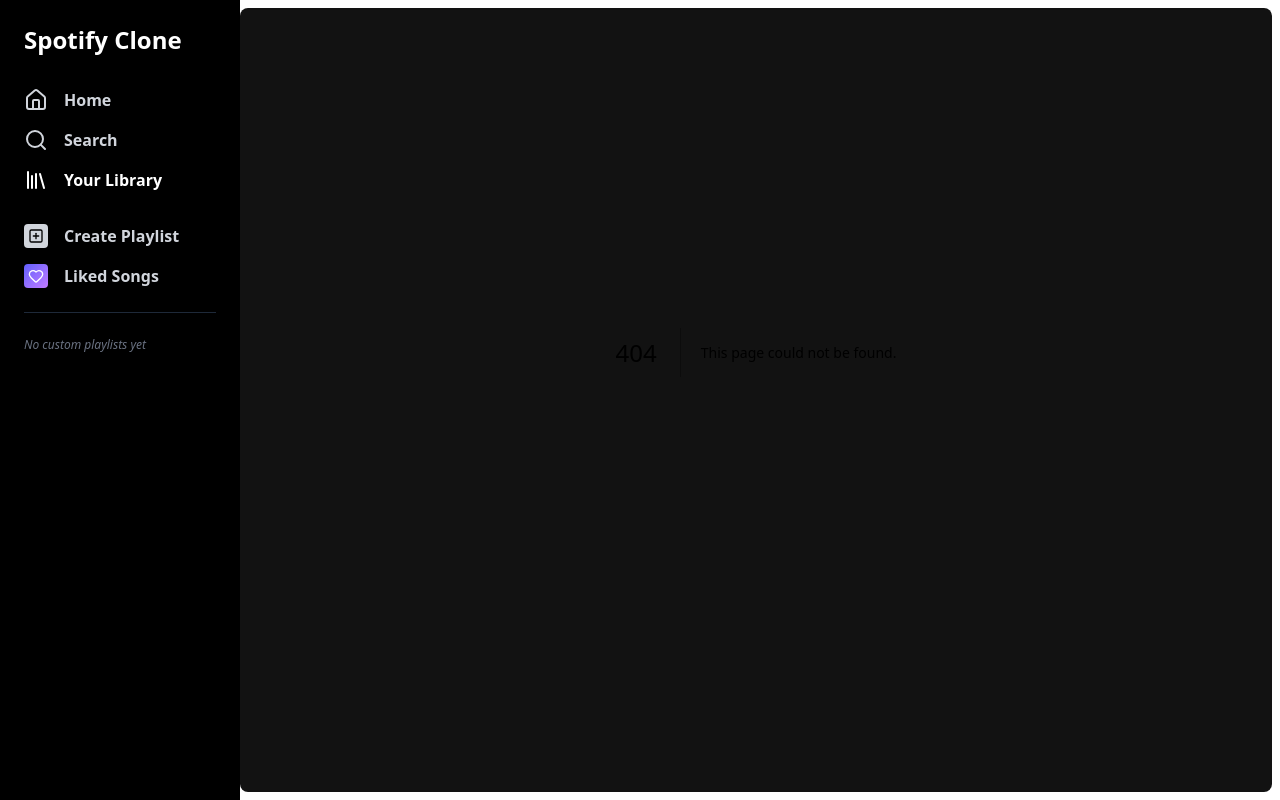
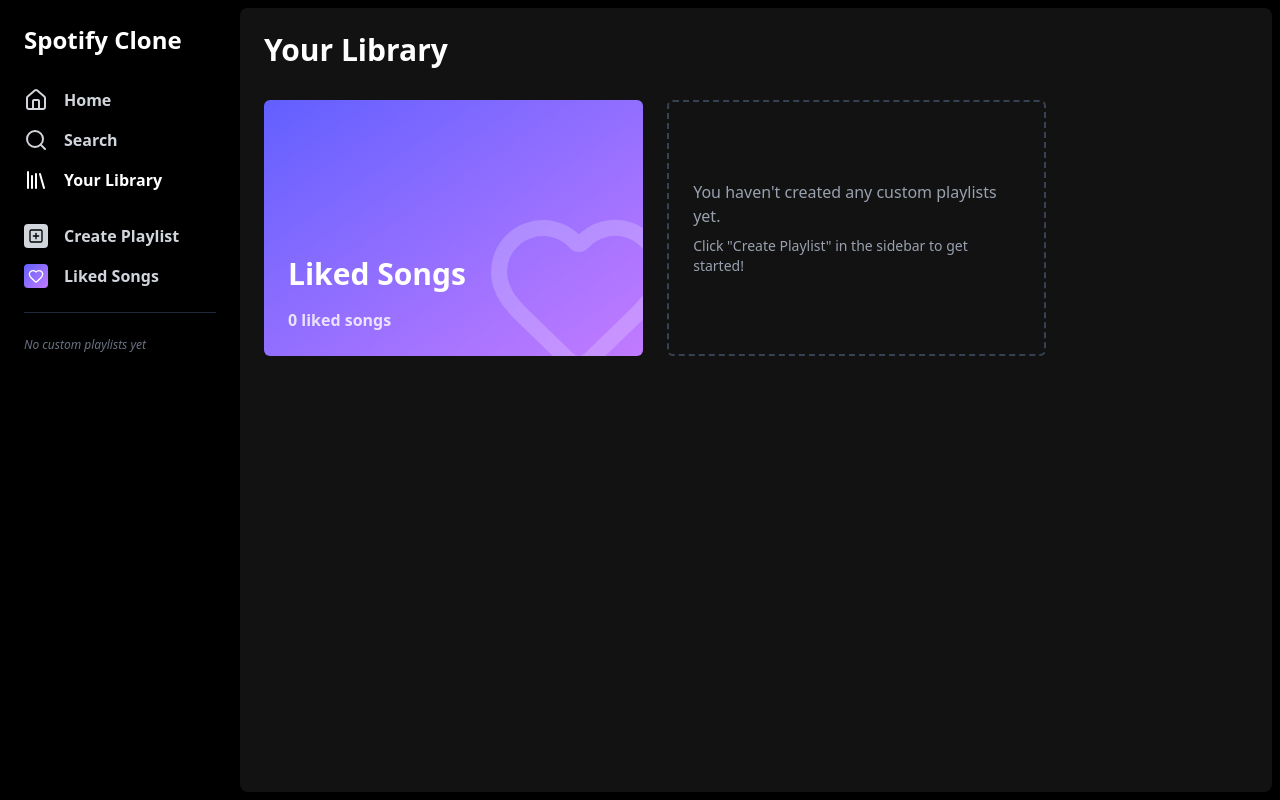
Before and after one commit to xtephani3/simple-Spotify-clone, a Next.js app: page /library in a window 1280 px wide. Before the commit this address had no page. Built offline with nearby package versions, Linux system fonts and the light colour scheme.

Commit message:
fix: resolve 404 on Library page by implementing custom playlist and liked songs grid

```diff
--- /dev/null
+++ b/app/library/page.tsx
@@ -0,0 +1,57 @@
+"use client";
+
+import React from 'react';
+import Link from 'next/link';
+import { useLibraryStore } from '../../store/useLibraryStore';
+import { Heart } from 'lucide-react';
+
+export default function Library() {
+  const { customPlaylists, likedSongs } = useLibraryStore();
+
+  return (
+    <div className="flex-1 overflow-y-auto px-6 pt-6 pb-32 w-full text-white bg-[#121212]">
+      <div className="flex items-center justify-between mb-8">
+        <h1 className="text-3xl font-bold">Your Library</h1>
+      </div>
+
+      <div className="grid grid-cols-2 lg:grid-cols-4 xl:grid-cols-5 gap-6">
+
+        {/* Liked Songs Tile */}
+        <Link
+          href="/liked"
+          className="col-span-2 relative h-64 bg-gradient-to-br from-indigo-500 to-purple-400 rounded-md p-6 flex flex-col justify-end overflow-hidden group hover:scale-[1.02] transition duration-300"
+        >
+          <div className="z-10 relative">
+            <h2 className="text-3xl font-bold mb-4">Liked Songs</h2>
+            <p className="font-semibold text-white/80">{likedSongs.length} liked songs</p>
+          </div>
+          <Heart className="absolute -right-8 -bottom-8 w-48 h-48 text-white opacity-20 group-hover:opacity-30 transition transform group-hover:scale-110" />
+        </Link>
+
+        {/* Custom Playlists */}
+        {customPlaylists.map(playlist => (
+          <Link
+            key={playlist.id}
+            href={`/playlist/${playlist.id}`}
+            className="bg-[#181818] p-4 rounded-md hover:bg-[#282828] transition cursor-pointer group flex flex-col"
+          >
+            <div className="relative w-full aspect-square mb-4 shadow-lg rounded-md overflow-hidden">
+              <img src={playlist.coverUrl} alt={playlist.name} className="w-full h-full object-cover" />
+            </div>
+            <h3 className="font-semibold mb-1 truncate text-white">
+              {playlist.name}
+            </h3>
+            <p className="text-sm text-[#b3b3b3]">By You • {playlist.songs.length} songs</p>
+          </Link>
+        ))}
+
+        {customPlaylists.length === 0 && (
+          <div className="col-span-2 flex items-center justify-center border-2 border-dashed border-gray-700 rounded-md p-6 text-gray-400 h-64 flex-col gap-2">
+            <p>You haven't created any custom playlists yet.</p>
+            <p className="text-sm">Click "Create Playlist" in the sidebar to get started!</p>
+          </div>
+        )}
+      </div>
+    </div>
+  );
+}
```
